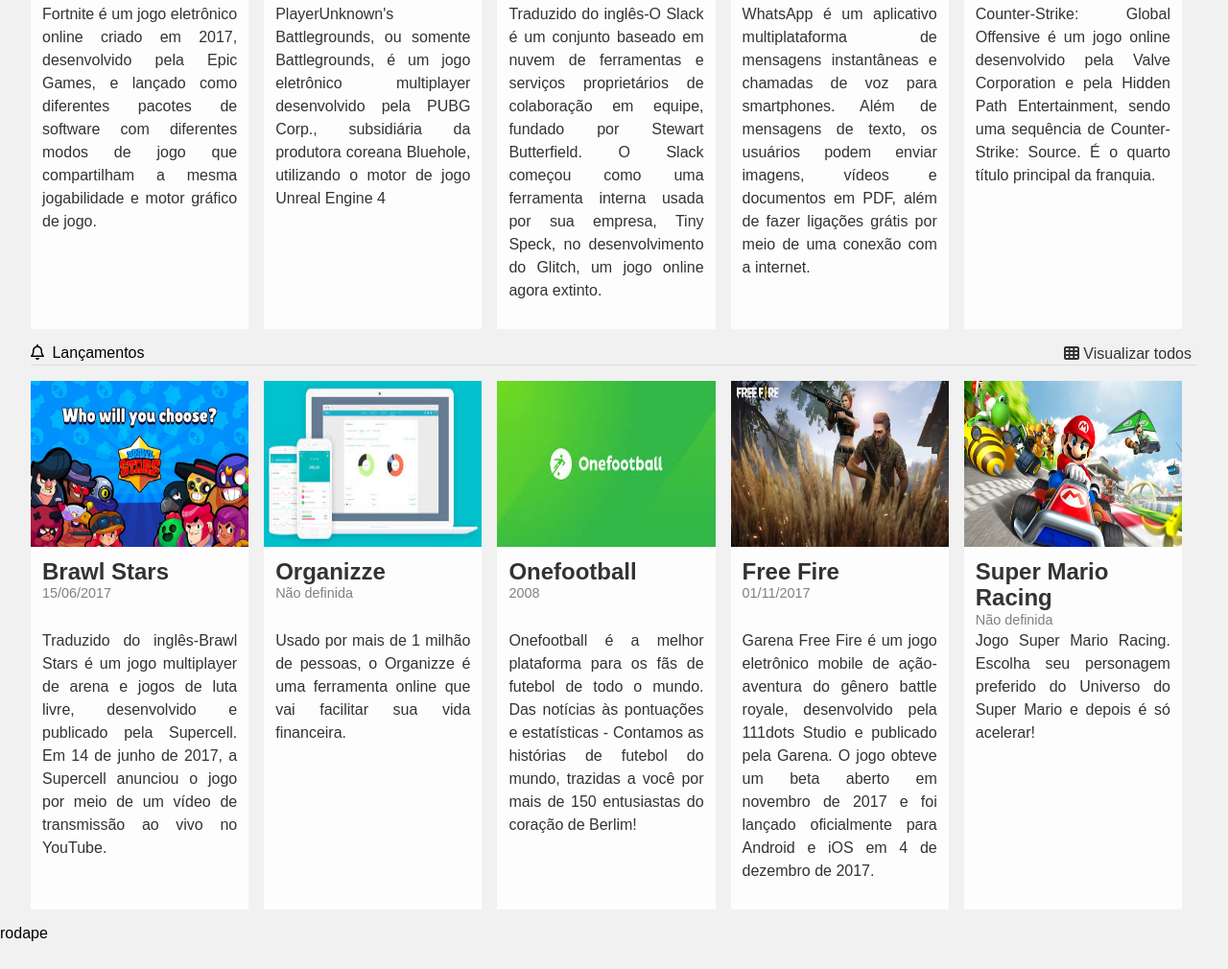
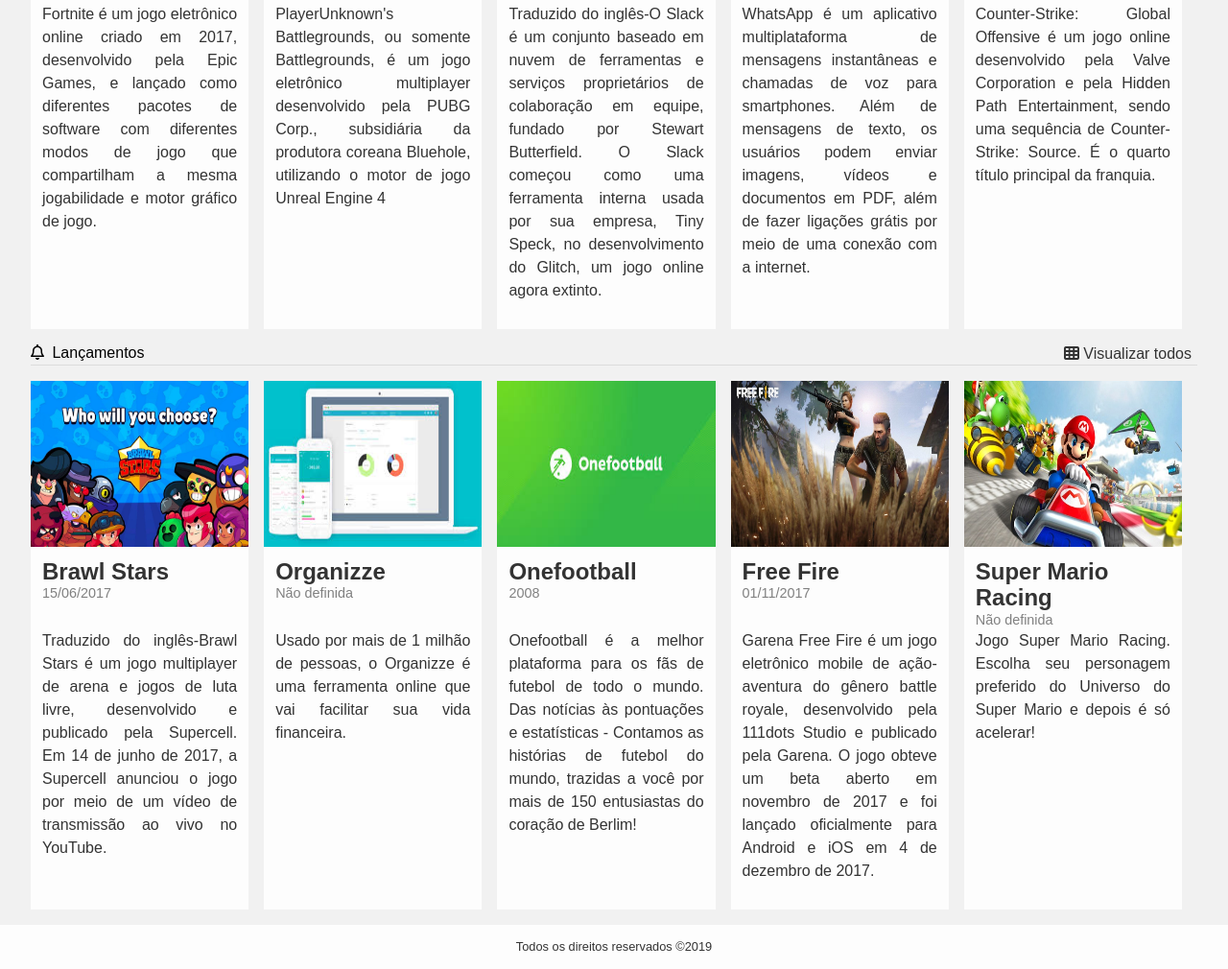
Before and after one commit to Joads0n/AFFE-CSS_GRID, a plain HTML site: page index.html in a window 1280 px wide. Shown: the part 2350-3360 px from the top of the page at 96% size. Before the commit the page ends 3332 px from the top, so only its background shows below. Drawn offline with Linux system fonts and the light colour scheme.

Commit message:
Ajuste do footer

```diff
--- a/assets/css/style.css
+++ b/assets/css/style.css
@@ -20,5 +20,10 @@
 }
 
 .rodape {
+    background: #fdfdfd;
+    color: #333333;
+    font-size: .8rem;
     grid-area: rodape;
+    padding: 1rem;
+    text-align: center;
 }
--- a/index.html
+++ b/index.html
@@ -461,7 +461,7 @@
             </div>
         </section>
     </main>
-    <footer class="rodape">rodape</footer>
+    <footer class="rodape">Todos os direitos reservados &copy;2019</footer>
     <script src="./assets/js/fontawesome.all.min.js"></script>
 </body>
 
```
